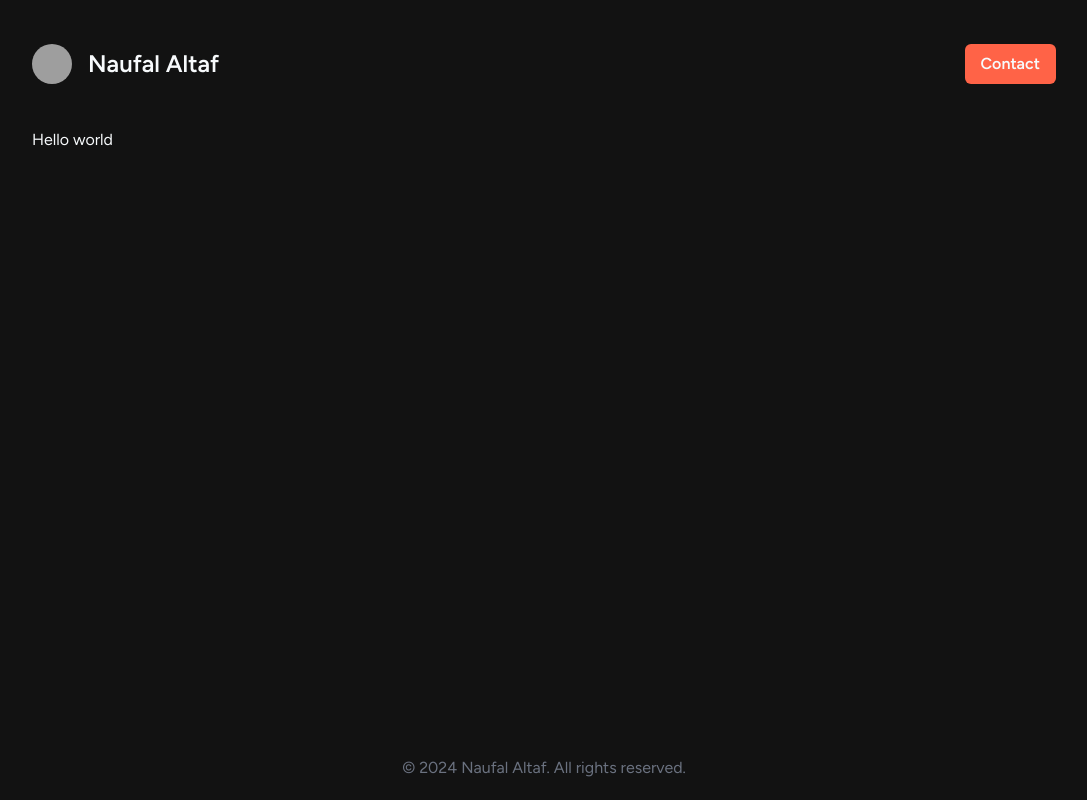
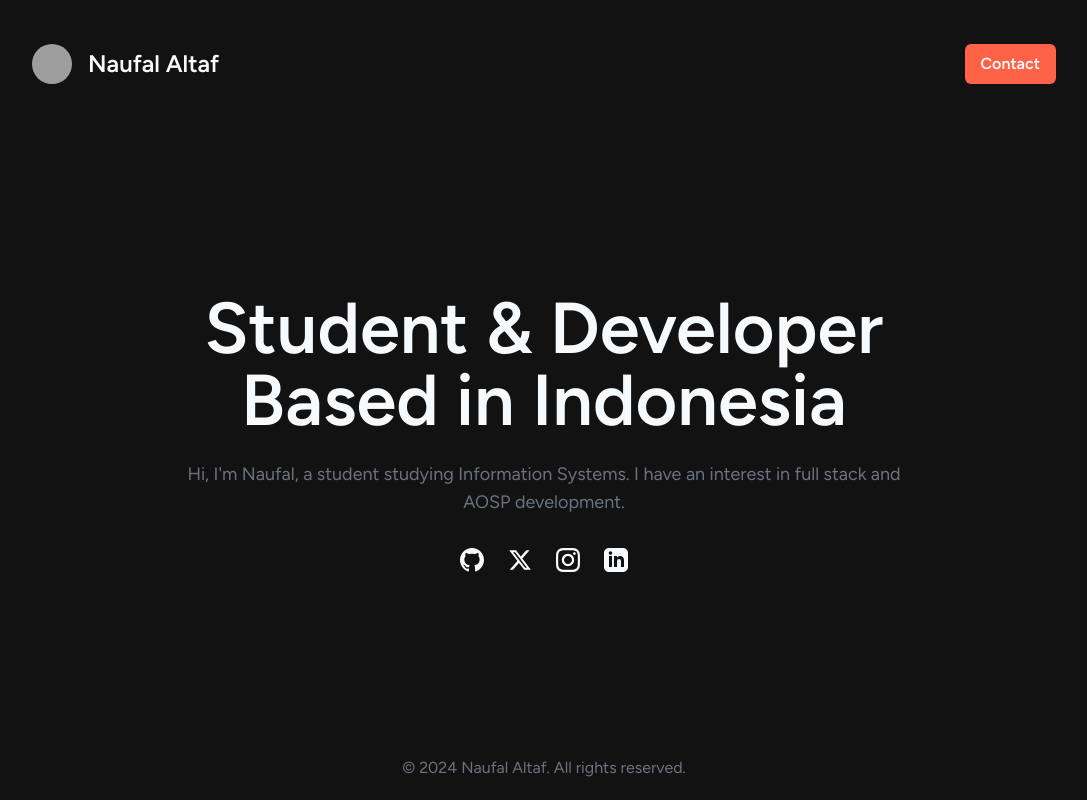
Before and after one commit to nawocci/site, a Next.js app: page / in a window 1280 px wide. Shown: the whole page, without its empty margins (96-1183 px from the left). Built offline with nearby package versions, Linux system fonts and the light colour scheme; grey boxes are pictures that could not be loaded.

Commit message:
Create a Home page

```diff
--- a/src/app/page.tsx
+++ b/src/app/page.tsx
@@ -1,7 +1,11 @@
+import Hero from "@/components/Hero";
+import SocialLinks from "@/components/SocialLinks";
+
 export default function Home() {
   return (
-      <div>
-        <h1>Hello world</h1>
-      </div>
+    <main className="h-full flex flex-col items-center justify-center space-y-8">
+      <Hero />
+      <SocialLinks />
+    </main>
   );
 }
--- /dev/null
+++ b/src/components/Hero.tsx
@@ -0,0 +1,12 @@
+export default function Hero() {
+  return (
+    <div className="w-full max-w-[49rem] px-4 flex flex-col items-center justify-center gap-6">
+      <h1 className="text-center text-4xl md:text-7xl font-semibold">
+        Student & Developer<br/>Based in Indonesia
+      </h1>
+      <p className="text-center text-base md:text-lg text-gray-500">
+        Hi, I&apos;m Naufal, a student studying Information Systems. I have an interest in full stack and AOSP development.
+      </p>
+    </div>
+  );
+}
--- /dev/null
+++ b/src/components/SocialLinks.tsx
@@ -0,0 +1,28 @@
+export default function SocialLinks() {
+  return (
+    <div className="w-full flex justify-center">
+      <div className="flex space-x-4 md:space-x-6">
+          <a href="https://github.com/nawocci" target="_blank" rel="noopener noreferrer" className="lg:hover:text-primary duration-200">
+            <svg xmlns="http://www.w3.org/2000/svg" className="h-6 w-6" fill="currentColor" viewBox="0 0 24 24">
+              <path d="M12 0c-6.626 0-12 5.373-12 12 0 5.302 3.438 9.8 8.207 11.387.599.111.793-.261.793-.577v-2.234c-3.338.726-4.033-1.416-4.033-1.416-.546-1.387-1.333-1.756-1.333-1.756-1.089-.745.083-.729.083-.729 1.205.084 1.839 1.237 1.839 1.237 1.07 1.834 2.807 1.304 3.492.997.107-.775.418-1.305.762-1.604-2.665-.305-5.467-1.334-5.467-5.931 0-1.311.469-2.381 1.236-3.221-.124-.303-.535-1.524.117-3.176 0 0 1.008-.322 3.301 1.23.957-.266 1.983-.399 3.003-.404 1.02.005 2.047.138 3.006.404 2.291-1.552 3.297-1.23 3.297-1.23.653 1.653.242 2.874.118 3.176.77.84 1.235 1.911 1.235 3.221 0 4.609-2.807 5.624-5.479 5.921.43.372.823 1.102.823 2.222v3.293c0 .319.192.694.801.576 4.765-1.589 8.199-6.086 8.199-11.386 0-6.627-5.373-12-12-12z"/>
+            </svg>
+          </a>
+          <a href="https://twitter.com/nawocci" target="_blank" rel="noopener noreferrer" className="lg:hover:text-primary duration-200">
+            <svg xmlns="http://www.w3.org/2000/svg" className="h-6 w-6" fill="currentColor" viewBox="0 0 24 24">
+              <path d="M18.244 2.25h3.308l-7.227 8.26 8.502 11.24H16.17l-5.214-6.817L4.99 21.75H1.68l7.73-8.835L1.254 2.25H8.08l4.713 6.231zm-1.161 17.52h1.833L7.084 4.126H5.117z"/>
+            </svg>
+          </a>
+          <a href="https://instagram.com/nawocci" target="_blank" rel="noopener noreferrer" className="lg:hover:text-primary duration-200">
+            <svg xmlns="http://www.w3.org/2000/svg" className="h-6 w-6" fill="currentColor" viewBox="0 0 24 24">
+              <path d="M12 2.163c3.204 0 3.584.012 4.85.07 3.252.148 4.771 1.691 4.919 4.919.058 1.265.069 1.645.069 4.849 0 3.205-.012 3.584-.069 4.849-.149 3.225-1.664 4.771-4.919 4.919-1.266.058-1.644.07-4.85.07-3.204 0-3.584-.012-4.849-.07-3.26-.149-4.771-1.699-4.919-4.92-.058-1.265-.07-1.644-.07-4.849 0-3.204.013-3.583.07-4.849.149-3.227 1.664-4.771 4.919-4.919 1.266-.057 1.645-.069 4.849-.069zm0-2.163c-3.259 0-3.667.014-4.947.072-4.358.2-6.78 2.618-6.98 6.98-.059 1.281-.073 1.689-.073 4.948 0 3.259.014 3.668.072 4.948.2 4.358 2.618 6.78 6.98 6.98 1.281.058 1.689.072 4.948.072 3.259 0 3.668-.014 4.948-.072 4.354-.2 6.782-2.618 6.979-6.98.059-1.28.073-1.689.073-4.948 0-3.259-.014-3.667-.072-4.947-.196-4.354-2.617-6.78-6.979-6.98-1.281-.059-1.69-.073-4.949-.073zm0 5.838c-3.403 0-6.162 2.759-6.162 6.162s2.759 6.163 6.162 6.163 6.162-2.759 6.162-6.163c0-3.403-2.759-6.162-6.162-6.162zm0 10.162c-2.209 0-4-1.79-4-4 0-2.209 1.791-4 4-4s4 1.791 4 4c0 2.21-1.791 4-4 4zm6.406-11.845c-.796 0-1.441.645-1.441 1.44s.645 1.44 1.441 1.44c.795 0 1.439-.645 1.439-1.44s-.644-1.44-1.439-1.44z"/>
+            </svg>
+          </a>
+          <a href="https://linkedin.com/in/naufal-altaf-059ab5326" target="_blank" rel="noopener noreferrer" className="lg:hover:text-primary duration-200">
+            <svg xmlns="http://www.w3.org/2000/svg" className="h-6 w-6" fill="currentColor" viewBox="0 0 24 24">
+              <path d="M19 0h-14c-2.761 0-5 2.239-5 5v14c0 2.761 2.239 5 5 5h14c2.762 0 5-2.239 5-5v-14c0-2.761-2.238-5-5-5zm-11 19h-3v-11h3v11zm-1.5-12.268c-.966 0-1.75-.79-1.75-1.764s.784-1.764 1.75-1.764 1.75.79 1.75 1.764-.783 1.764-1.75 1.764zm13.5 12.268h-3v-5.604c0-3.368-4-3.113-4 0v5.604h-3v-11h3v1.765c1.396-2.586 7-2.777 7 2.476v6.759z"/>
+            </svg>
+          </a>
+        </div>
+    </div>
+  );
+}
```
